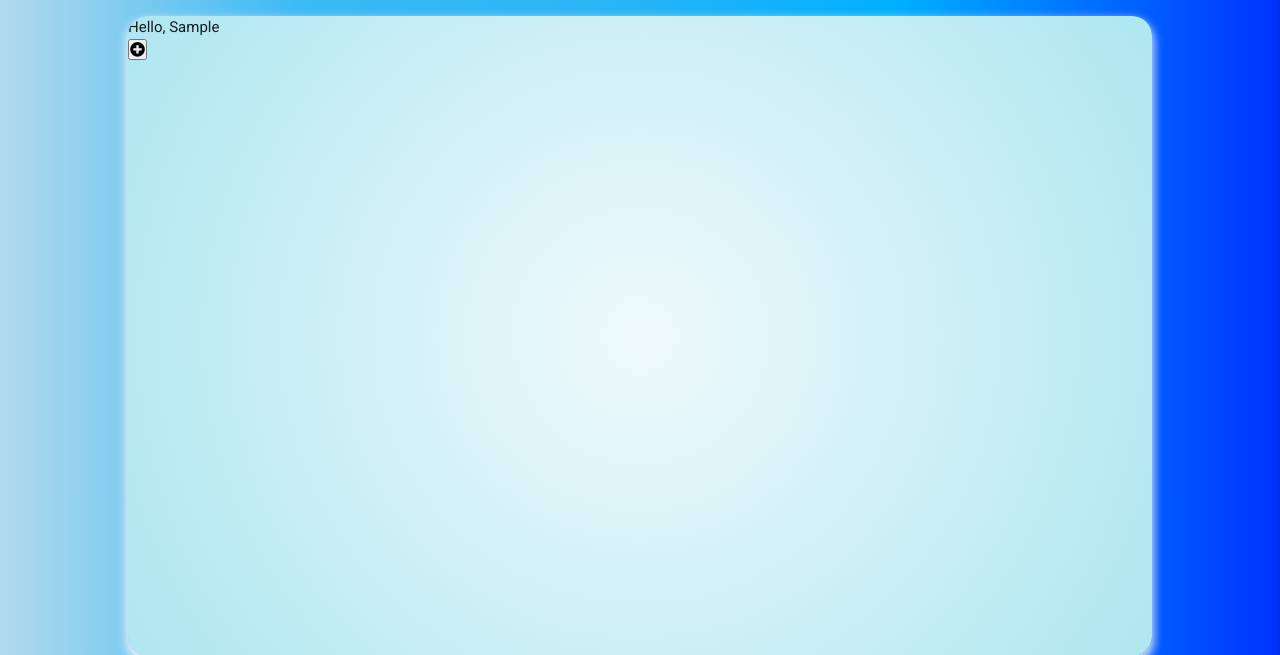
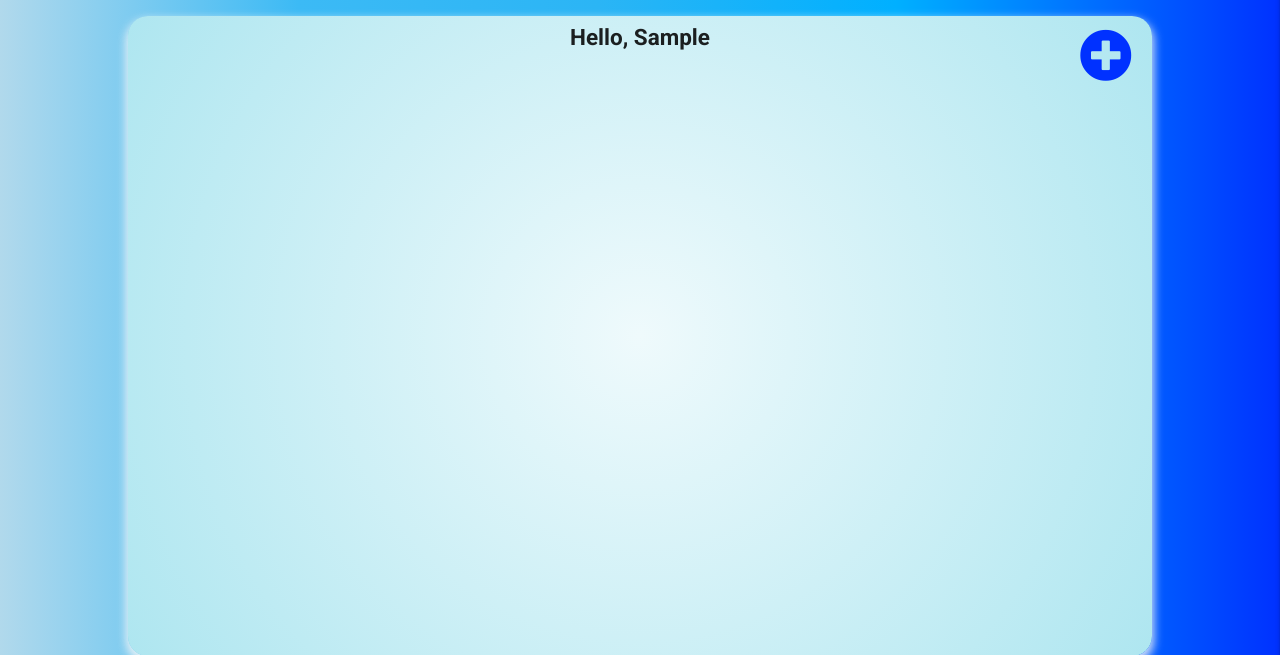
Before and after one commit to Gonzo2500/MS_3_BookWorm, a Flask app: page /profile/1 in a window 1280 px wide. Shown: the part 64-719 px from the top of the page. Run offline with Flask 2, Linux system fonts and the light colour scheme; the visitor is signed in with stand-in values (Sample User, id 1); a database or web service that is not in the repository returns one stand-in record (values such as "Sample title"); some libraries are stand-ins or nearby versions.

Commit message:
added css rules for profile page and modals

```diff
--- a/static/css/style.css
+++ b/static/css/style.css
@@ -264,7 +264,154 @@ footer {
     cursor: pointer;
 }
 
-/*----------------- FLASHES -------------------*/
+/*----------------- Profile Page -------------------*/
+
+.profile-welcome{
+    position: absolute;
+    top: 5px;
+    left: 50%;
+    -webkit-transform: translateX(-50%);
+        -ms-transform: translateX(-50%);
+            transform: translateX(-50%);
+    font-size: 1.5rem;
+    font-weight: 600;
+    text-align: center;
+}
+
+.books{
+    height: 80%;
+    overflow: scroll;
+    margin: 80px 40px 0 40px;
+}
+
+#book-add {
+    position: absolute;
+    right: 20px;
+    top: 10px;
+    font-size: 3.5rem;
+    border: none;
+    background: transparent;
+    cursor: pointer;
+    color:rgb(0,49,255);
+}
+
+.book {
+    height: 250px;
+}
+
+.book img {
+    height: 180px;
+    width: 130px;
+    display: -webkit-box;
+    display: -ms-flexbox;
+    display: flex;
+    margin: 0 auto;
+    -webkit-box-shadow: 0px 0px 20px 0px rgba(0,0,0,0.15);
+            box-shadow: 0px 0px 20px 0px rgba(0,0,0,0.15);
+    cursor: pointer;
+    -webkit-transition: 0.2s;
+    -o-transition: 0.2s;
+    transition: 0.2s;
+}
+
+.title p {
+    max-width: 130px;
+    font-size: 0.7rem;
+    font-weight: 600;
+    margin: 0 auto
+}
+
+.title p:first-child {
+    font-size: 0.8rem;
+    margin-top: 3px;
+}
+/*----------------- Modals -------------------*/
+
+.modal-container{
+    width: 100vw;
+    height: 100vh;
+    background: rgba(0, 0, 0, 0.5);
+    position: fixed;
+    top: 0;
+    left: 0;
+    z-index: 10;
+    display: none;
+    -webkit-box-align: center;
+        -ms-flex-align: center;
+            align-items: center;
+}
+.modal-container.show-modal{
+    display: -webkit-box;
+    display: -ms-flexbox;
+    display: flex;
+}
+
+.modal-books{
+    position: relative;
+    height: auto;
+    max-height: 600px;
+    border: 10px solid rgb(0,49,255);
+    -webkit-box-shadow: 0 0 0 10px #fff;
+            box-shadow: 0 0 0 10px #fff;
+    display: -webkit-box;
+    display: -ms-flexbox;
+    display: flex;
+    -webkit-box-pack: center;
+        -ms-flex-pack: center;
+            justify-content: center;
+
+}
+
+@-webkit-keyframes modal {
+    from {
+        opacity: 0;
+        -webkit-transform: translateY(-100px);
+                transform: translateY(-100px)
+    }
+    to {
+        opacity: 1;
+        -webkit-transform: translateY(0);
+                transform: translateY(0);
+    }
+}
+
+@keyframes modal {
+    from {
+        opacity: 0;
+        -webkit-transform: translateY(-100px);
+                transform: translateY(-100px)
+    }
+    to {
+        opacity: 1;
+        -webkit-transform: translateY(0);
+                transform: translateY(0);
+    }
+}
+
+.show-modal .modal-books {
+    -webkit-animation: modal .3s;
+            animation: modal .3s;
+}
+
+.close-modal {
+  width: 55px;
+  height: 55px;
+  background: #fff;
+  color:rgb(0,49,255) ;
+  border: 4px solid rgb(0,49,255);
+  border-radius: 50%;
+  font-size: 25px;
+  font-weight: 700;
+  cursor: pointer;
+  position: absolute;
+  top: -35px;
+  right: -37px;
+}
+
+.close-modal:focus {
+    background: #fafafa;
+}
+/*----------------- Flash Messages -------------------*/
 .flash-message {
     position: relative;
     text-align: center;
```
